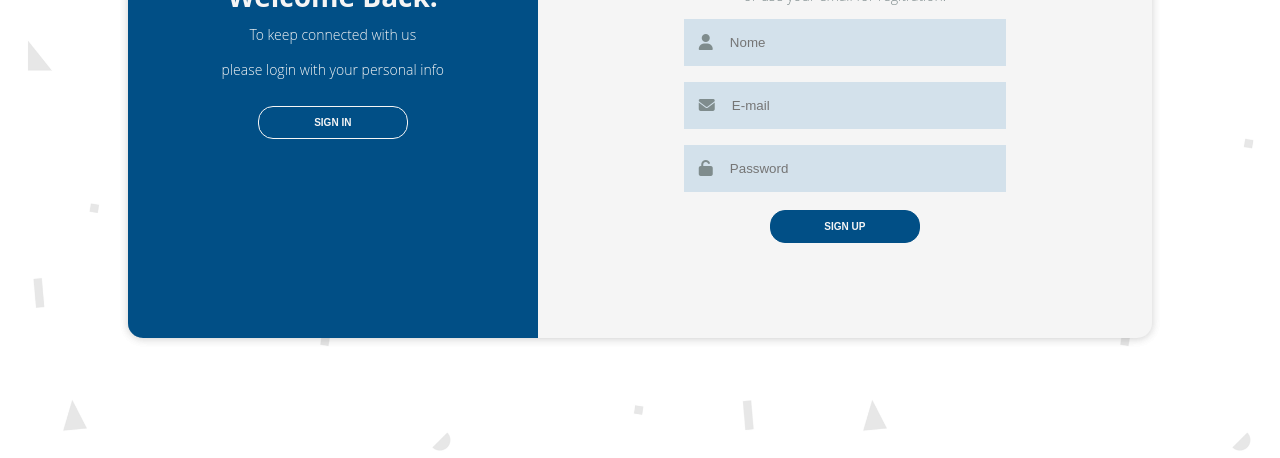
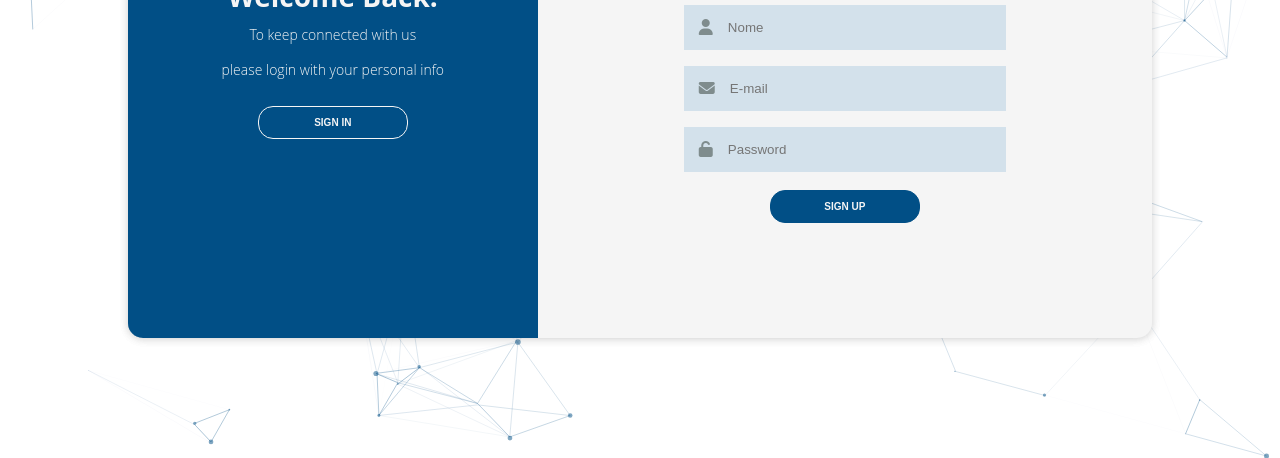
Before and after one commit to Welldevbr/Tela-de-Login, a plain HTML site: page Login/index.html in a window 1280 px wide. Shown: the part 342-800 px from the top of the page. Drawn offline with nearby package versions, Linux system fonts and the light colour scheme; a web font is replaced by a local one.

Commit message:
add particles.js

```diff
--- a/Login/css/style.css
+++ b/Login/css/style.css
@@ -1,21 +1,78 @@
 @import url('"https://fonts.googleapis.com/css2?family=Open+Sans:wght@300;400;700&display=swap');
-. {
+
+* {
     margin: 0;
     padding: 0;
     box-sizing: border-box;
 }
 
+canvas{ display: block; vertical-align: bottom; }
+
 body {
     font-family: 'Open Sans', sans-serif;
     margin: 0;
+
+    position: relative;
 }
+
+
+#particles-js {
+    position:absolute;
+
+    top: 0;
+
+    z-index: -11;
+
+    width: 100%;
+    height: 100%;
+
+    background-color: #ffffff;
+
+    background-image: url("");
+    background-repeat: no-repeat;
+    background-size: cover;
+    background-position: 50% 50%;
+}
+ /* ---- stats.js ---- */
+
+.count-particles {
+    background: #000022;
+    position: absolute;
+    top: 48px;
+    left: 0;
+    width: 80px;
+    color: #13E8E9;
+    font-size: .8em;
+    text-align: left;
+    text-indent: 4px;
+    line-height: 14px;
+    padding-bottom: 2px;
+    font-family: Helvetica, Arial, sans-serif;
+    font-weight: bold; }
+
+.js-count-particles {
+     font-size: 1.1em;
+}
+
+#stats, .count-particles{
+     -webkit-user-select: none;
+        margin-top: 5px;
+        margin-left: 5px;
+    }
+#stats{ border-radius: 3px 3px 0 0;
+        overflow: hidden;
+    }
+.count-particles{
+        border-radius: 0 0 3px 3px;
+    }
+
+
 .container {
     display: flex;
     justify-content: center;
     align-items: center;
     height: 100vh;
-    background-image: url('bg.gif');
-    background-size: 100vh;
+
 }
     /* content start */
 .content {
@@ -171,9 +228,10 @@ body {
     display: flex;
     align-items: center;
     margin: 8px;
+    outline: none;
 }
 .label-input:focus-within {
-    border: 1.5px solid;
+    border-bottom: 1.5px solid #014f86;
 }
 .icon-modify {
     color: #7f8c8d;
@@ -345,7 +403,7 @@ body {
 }
 /* Slide End */
 /* Versão Mobile */
-@media screen and (max-width: 1080px) {
+@media screen and (max-width: 80px) {
     .content {
         width: 100%;
         height: 100%;
--- a/Login/index.html
+++ b/Login/index.html
@@ -1,63 +1,91 @@
 <!DOCTYPE html>
 <html lang="pt-br">
   <head>
-    <meta charset="UTF-8">
-    <meta http-equiv="X-UA-Compatible" content="IE=edge">
-    <meta name="viewport" content="width=device-width, initial-scale=1.0">
+    <meta charset="UTF-8" />
+    <meta http-equiv="X-UA-Compatible" content="IE=edge" />
+    <meta name="viewport" content="width=device-width, initial-scale=1.0" />
     <title>Tela de Login</title>
-    <link rel="icon" href="solid.png">
-    <link rel="stylesheet" href="css/style.css">
-    <script src="https://kit.fontawesome.com/c4bb9ef8d3.js" crossorigin="anonymous"></script>
+    <link rel="icon" href="solid.png" />
+    <link rel="stylesheet" href="css/style.css" />
+    <script
+      src="https://kit.fontawesome.com/c4bb9ef8d3.js"
+      crossorigin="anonymous"
+    ></script>
   </head>
   <body>
     <div class="container">
-        <div class="content first-content"><!-- first content start -->
+      <div class="content first-content">
+        <!-- first content start -->
         <div class="first-column">
           <h2 class="title title-primary">Welcome Back!</h2>
-                <p class="description description-primary">To keep connected with us</p>
-                <p class="description description-primary">please login with your personal info</p>
+          <p class="description description-primary">
+            To keep connected with us
+          </p>
+          <p class="description description-primary">
+            please login with your personal info
+          </p>
           <button id="signin" class="btn btn-primary">sign in</button>
-            </div><!-- first column end -->
+        </div>
+        <!-- first column end -->
         <div class="second-column">
           <h2 class="title title-second">create account</h2>
           <div class="social-midia">
             <ul class="list-social-media">
               <li class="item-social-media">
-                            <a href="https://www.facebook.com/"><i class="fab fa-facebook-f"></i></a>
+                <a href="https://www.facebook.com/"
+                  ><i class="fab fa-facebook-f"></i
+                ></a>
               </li>
               <li class="item-social-media">
-                            <a href="https://accounts.google.com/signin/v2/identifier?service=accountsettings&passive=1209600&osid=1&continue=https%3A%2F%2Fmyaccount.google.com%2Fintro%2Fprofile&followup=https%3A%2F%2Fmyaccount.google.com%2Fintro%2Fprofile&ec=GAZAwAE&flowName=GlifWebSignIn&flowEntry=ServiceLogin"><i class="fab fa-google-plus-g"></i></a>
+                <a
+                  href="https://accounts.google.com/signin/v2/identifier?service=accountsettings&passive=1209600&osid=1&continue=https%3A%2F%2Fmyaccount.google.com%2Fintro%2Fprofile&followup=https%3A%2F%2Fmyaccount.google.com%2Fintro%2Fprofile&ec=GAZAwAE&flowName=GlifWebSignIn&flowEntry=ServiceLogin"
+                  ><i class="fab fa-google-plus-g"></i
+                ></a>
               </li>
               <li class="item-social-media">
-                            <a href="https://www.linkedin.com/login/pt?fromSignIn=true&trk=guest_homepage-basic_nav-header-signin"><i class="fab fa-linkedin-in"></i></a>
+                <a
+                  href="https://www.linkedin.com/login/pt?fromSignIn=true&trk=guest_homepage-basic_nav-header-signin"
+                  ><i class="fab fa-linkedin-in"></i
+                ></a>
               </li>
             </ul>
-                </div><!-- social media end -->
-                <p class="description description-second">or use your email for regitration:</p>
+          </div>
+          <!-- social media end -->
+          <p class="description description-second">
+            or use your email for regitration:
+          </p>
           <form class="form">
             <label class="label-input" for="">
               <i class="fas fa-user icon-modify"></i>
-                        <input type="text" placeholder="Nome">
+              <input type="text" placeholder="Nome" />
             </label>
             <label class="label-input" for="">
               <i class="fas fa-envelope icon-modify"></i>
-                        <input type="email" placeholder="E-mail">
+              <input type="email" placeholder="E-mail" />
             </label>
             <label class="label-input" for="">
               <i class="fas fa-unlock icon-modify"></i>
-                        <input type="password" placeholder="Password">
+              <input type="password" placeholder="Password" />
             </label>
             <button class="btn btn-second">sign up</button>
           </form>
-            </div><!-- second column end -->
-        </div><!-- first content end -->
-        <div class="content second-content"><!-- second content start -->
+        </div>
+        <!-- second column end -->
+      </div>
+      <!-- first content end -->
+      <div class="content second-content">
+        <!-- second content start -->
         <div class="first-column">
           <h2 class="title title-primary">Hello, Friend!</h2>
-                <p class="description description-primary">Enter your personal details</p>
-                <p class="description description-primary">and start jpurney with us</p>
+          <p class="description description-primary">
+            Enter your personal details
+          </p>
+          <p class="description description-primary">
+            and start jpurney with us
+          </p>
           <button id="signup" class="btn btn-primary">sign up</button>
-            </div><!-- first column end -->
+        </div>
+        <!-- first column end -->
         <div class="second-column">
           <h2 class="title title-second">sign in to developer</h2>
           <div class="social-midia">
@@ -72,23 +100,33 @@
                 <a href="#"><i class="fab fa-linkedin-in"></i></a>
               </li>
             </ul>
-                </div><!-- social media end -->
-                <p class="description description-second">or use your email for regitration:</p>
+          </div>
+          <!-- social media end -->
+          <p class="description description-second">
+            or use your email for regitration:
+          </p>
           <form class="form">
             <label class="label-input" for="">
               <i class="fas fa-envelope icon-modify"></i>
-                        <input type="email" placeholder="E-mail">
+              <input type="email" placeholder="E-mail" />
             </label>
             <label class="label-input" for="">
               <i class="fas fa-unlock icon-modify"></i>
-                        <input type="password" placeholder="Password">
+              <input type="password" placeholder="Password" />
             </label>
             <a class="password" href="#">forgot your password</a>
             <button class="btn btn-second">sign in</button>
           </form>
-            </div><!-- second column end -->
-        </div><!-- second content end -->
-    </div><!-- container end -->
+        </div>
+        <!-- second column end -->
+      </div>
+      <!-- second content end -->
+    </div>
+
+    <div id="particles-js"></div>
+
+    <script src="http://cdn.jsdelivr.net/particles.js/2.0.0/particles.min.js"></script>
+
     <script src="js/app.js"></script>
   </body>
 </html>
--- a/Login/js/app.js
+++ b/Login/js/app.js
@@ -1,13 +1,87 @@
-var btnsignin = document.querySelector("#signin")
-var btnsignup = document.querySelector("#signup")
+var btnsignin = document.querySelector('#signin')
+var btnsignup = document.querySelector('#signup')
 
-var body = document.querySelector("body");
+var body = document.querySelector('body')
 
-
-btnsignin.addEventListener("click", function(){
-    body.className = "sign-in-js"
+btnsignin.addEventListener('click', function () {
+  body.className = 'sign-in-js'
 })
 
-btnsignup.addEventListener("click", function(){
-    body.className = "sign-up-js"
+btnsignup.addEventListener('click', function () {
+  body.className = 'sign-up-js'
 })
+
+// lib Particles.js
+
+particlesJS('particles-js', {
+  particles: {
+    number: { value: 80, density: { enable: true, value_area: 800 } },
+    color: { value: '#014f86' },
+    shape: {
+      type: 'circle',
+      stroke: { width: 0, color: '#000000' },
+      polygon: { nb_sides: 5 },
+      image: { src: 'img/github.svg', width: 100, height: 100 }
+    },
+    opacity: {
+      value: 0.5,
+      random: false,
+      anim: { enable: false, speed: 1, opacity_min: 0.1, sync: false }
+    },
+    size: {
+      value: 3,
+      random: true,
+      anim: { enable: false, speed: 40, size_min: 0.1, sync: false }
+    },
+    line_linked: {
+      enable: true,
+      distance: 150,
+      color: '#014f86',
+      opacity: 0.4,
+      width: 1
+    },
+    move: {
+      enable: true,
+      speed: 6,
+      direction: 'none',
+      random: false,
+      straight: false,
+      out_mode: 'out',
+      bounce: false,
+      attract: { enable: false, rotateX: 600, rotateY: 1200 }
+    }
+  },
+  interactivity: {
+    detect_on: 'canvas',
+    events: {
+      onhover: { enable: true, mode: 'repulse' },
+      onclick: { enable: true, mode: 'push' },
+      resize: true
+    },
+    modes: {
+      grab: { distance: 400, line_linked: { opacity: 1 } },
+      bubble: { distance: 400, size: 40, duration: 2, opacity: 8, speed: 3 },
+      repulse: { distance: 200, duration: 0.4 },
+      push: { particles_nb: 4 },
+      remove: { particles_nb: 2 }
+    }
+  },
+  retina_detect: true
+})
+var count_particles, stats, update
+stats = new Stats()
+stats.setMode(0)
+stats.domElement.style.position = 'absolute'
+stats.domElement.style.left = '0px'
+stats.domElement.style.top = '0px'
+document.body.appendChild(stats.domElement)
+count_particles = document.querySelector('.js-count-particles')
+update = function () {
+  stats.begin()
+  stats.end()
+  if (window.pJSDom[0].pJS.particles && window.pJSDom[0].pJS.particles.array) {
+    count_particles.innerText = window.pJSDom[0].pJS.particles.array.length
+  }
+  requestAnimationFrame(update)
+}
+requestAnimationFrame(update)
```
Also changed, not shown: Login/css/bg.gif (deleted), Login/solid.png (deleted). Lines whose indentation alone changed are shown as unchanged.
